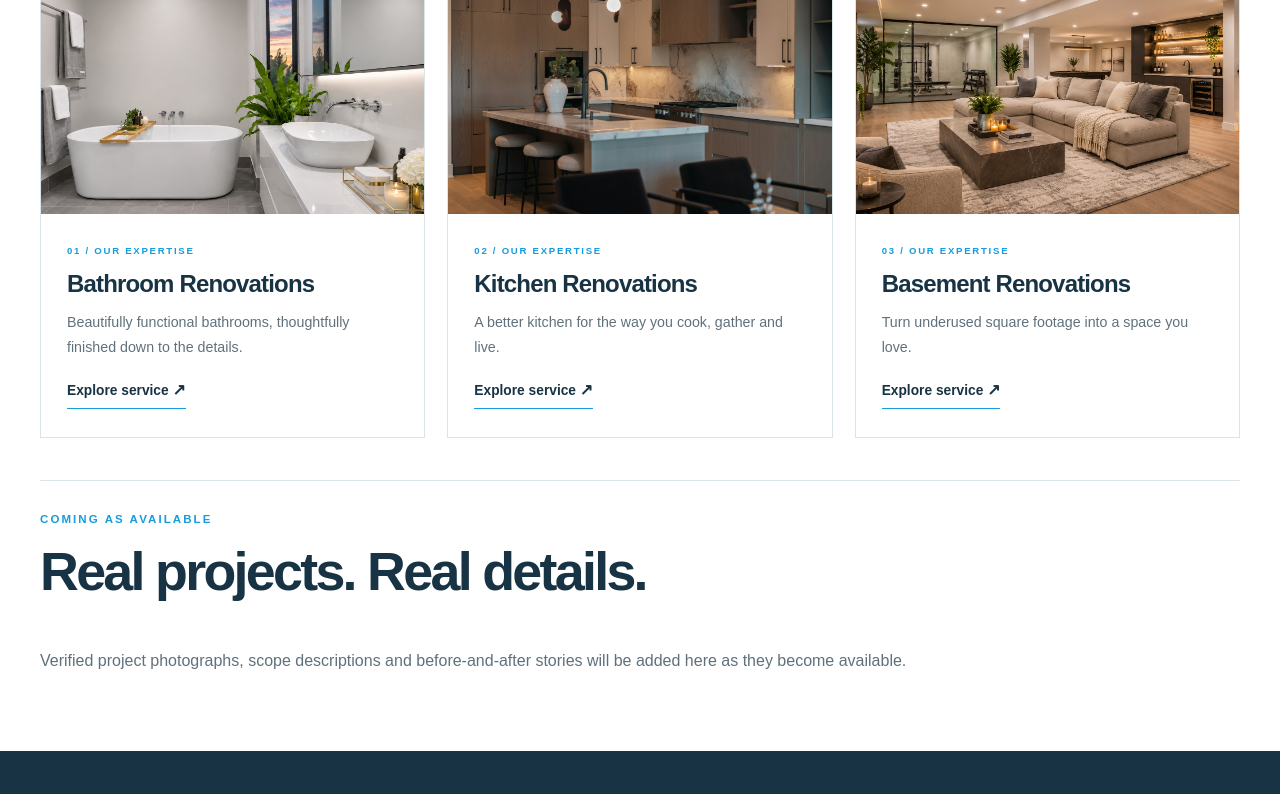
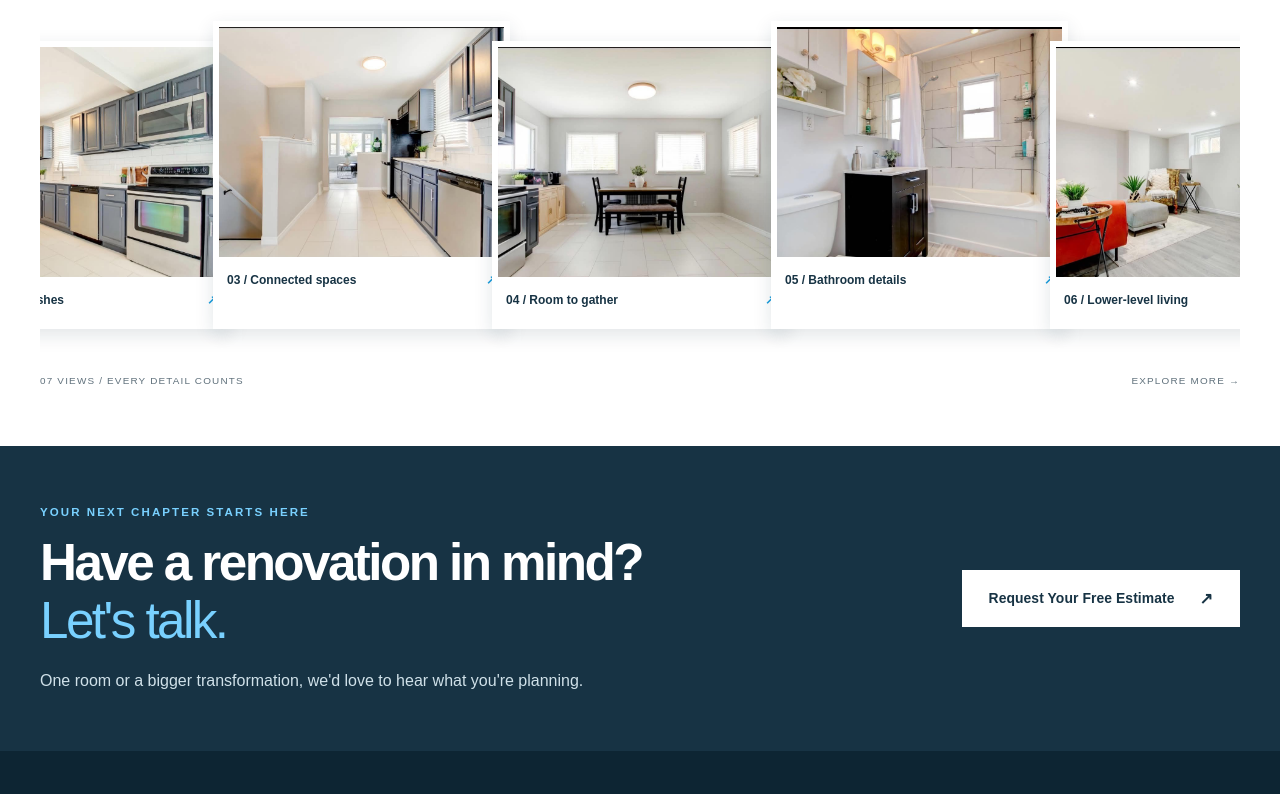
Before and after one commit to cgtrxx/everstone-site, a plain HTML site: page projects/index.html in a window 1280 px wide. Shown: the part 804-1598 px from the top of the page. Drawn offline with Linux system fonts and the light colour scheme.

Commit message:
Add centered scrolling photo gallery to Projects

```diff
--- a/assets/main.js
+++ b/assets/main.js
@@ -19,6 +19,11 @@
       }
     });
   }
+  // Start the Projects photo rail at its midpoint; subsequent scrolling is native.
+  const gallery = document.querySelector('.project-gallery-track');
+  if (gallery) {
+    gallery.scrollLeft = (gallery.scrollWidth - gallery.clientWidth) / 2;
+  }
   const year = document.querySelector('#year');
   if (year) year.textContent = new Date().getFullYear();
   const form = document.querySelector('#estimate-form');
--- a/assets/style.css
+++ b/assets/style.css
@@ -907,17 +907,6 @@ p {
 .timeline p {
   max-width: 650px;
 }
-.prominent {
-  font-size: 0.9rem;
-  background: var(--pale);
-  padding: 20px;
-  margin-bottom: 30px;
-}
-.empty-projects {
-  margin-top: 75px;
-  border-top: 1px solid var(--line);
-  padding-top: 45px;
-}
 .contact-grid {
   display: grid;
   grid-template-columns: 0.8fr 1.2fr;
@@ -1406,10 +1395,6 @@ p {
 .timeline article {
   padding: 28px 0;
 }
-.empty-projects {
-  margin-top: 42px;
-  padding-top: 28px;
-}
 @media (max-width: 1120px) {
   .feature-grid {
     gap: 44px;
@@ -1559,11 +1544,7 @@ p {
   .contact-grid {
     gap: 28px;
   }
-  .empty-projects {
-    margin-top: 32px;
-    padding-top: 24px;
-  }
-}
+  }
 
 /* A warmer, editorial voice for the trust statement. */
 .intro-strip p {
@@ -1919,3 +1900,109 @@ p {
 .service-faq .faq > div:first-child > h2 {
   margin-bottom: 0;
 }
+
+/* Projects: an editorial photo rail, usable with native scrolling and no scripts. */
+.project-gallery > .container {
+  width: min(calc(100% - 80px), 1340px);
+}
+.project-gallery-heading {
+  display: flex;
+  align-items: flex-end;
+  justify-content: space-between;
+  gap: 32px;
+  margin-bottom: 24px;
+}
+.project-gallery-heading h2 {
+  margin-bottom: 0;
+}
+.project-gallery-track {
+  display: flex;
+  overflow-x: auto;
+  isolation: isolate;
+  list-style: none;
+  margin: 0;
+  padding: 12px 6px 28px;
+  scroll-snap-type: x proximity;
+  scroll-padding-inline: 6px;
+  scrollbar-color: var(--blue) var(--pale);
+  scrollbar-width: thin;
+}
+.project-gallery-card {
+  position: relative;
+  flex: 0 0 25%;
+  min-width: 250px;
+  scroll-snap-align: center;
+  border: 6px solid #fff;
+  background: #fff;
+  box-shadow: 0 6px 18px rgb(17 47 62 / 12%);
+}
+.project-gallery-card + .project-gallery-card {
+  margin-left: -18px;
+}
+.project-gallery-card:nth-child(even) {
+  margin-top: 20px;
+}
+.project-gallery-card:hover,
+.project-gallery-card:focus-within {
+  z-index: 1;
+}
+.project-gallery-card a {
+  display: block;
+}
+.project-gallery-card img {
+  width: 100%;
+  height: 230px;
+  object-fit: cover;
+}
+.project-gallery-caption {
+  display: flex;
+  justify-content: space-between;
+  gap: 10px;
+  padding: 16px 8px;
+  color: var(--navy);
+  font-size: 0.75rem;
+  font-weight: 600;
+}
+.project-gallery-caption > span:last-child {
+  color: var(--blue);
+}
+.project-gallery-track:focus-visible,
+.project-gallery-card a:focus-visible {
+  outline: 2px solid var(--blue);
+  outline-offset: -2px;
+}
+.project-gallery-note {
+  display: flex;
+  justify-content: space-between;
+  gap: 16px;
+  margin-top: 18px;
+  color: var(--muted);
+  font-size: 0.62rem;
+  letter-spacing: 0.12em;
+}
+@media (max-width: 900px) {
+  .project-gallery > .container {
+    width: calc(100% - 40px);
+  }
+  .project-gallery-heading {
+    display: block;
+  }
+    .project-gallery-card {
+    flex-basis: 72%;
+    min-width: 0;
+  }
+  .project-gallery-card img {
+    height: 260px;
+  }
+}
+@media (max-width: 620px) {
+  .project-gallery-card {
+    flex-basis: 86%;
+  }
+  .project-gallery-card img {
+    height: 220px;
+  }
+  .project-gallery-note > span:last-child {
+    display: none;
+  }
+}
--- a/projects/index.html
+++ b/projects/index.html
@@ -58,47 +58,65 @@
           <div class="page-hero-content">
             <span class="eyebrow">THE SPACES WE TRANSFORM</span>
             <h1>A little inspiration goes a long way.</h1>
-            <p>Our project gallery is being prepared. For now, explore the kinds of spaces we help homeowners reimagine.</p>
+            <p>Explore a collection of living spaces, kitchen finishes and bathroom details.</p>
             <a class="btn" href="/contact/">Get a Free Estimate <span aria-hidden="true">↗</span></a>
           </div>
           <div class="page-hero-image"><img class="" src="/assets/local/kitchen-inspiration.f62501892f37.jpg" alt="Contemporary kitchen with wood cabinetry, marble island and visible range" loading="eager" decoding="async" /></div>
         </div>
       </section>
-      <section class="section">
+      <section class="section project-gallery" aria-labelledby="gallery-heading">
         <div class="container">
-          <p class="disclosure prominent">The images below are design inspiration only. They are not photographs of completed Paramount projects.</p>
-          <div class="service-grid">
-            <a class="service-card" href="/bathroom-renovations/"
-              ><div class="service-photo"><img class="" src="/assets/local/bathroom-inspiration.079b1faaa717.jpg" alt="Bathroom with freestanding tub, vessel sink and softly illuminated mirror" loading="lazy" decoding="async" /></div>
-              <div class="service-card-bottom">
-                <span class="eyebrow">01 / OUR EXPERTISE</span>
-                <h3>Bathroom Renovations</h3>
-                <p>Beautifully functional bathrooms, thoughtfully finished down to the details.</p>
-                <span class="text-link">Explore service <span aria-hidden="true">↗</span></span>
-              </div></a
-            ><a class="service-card" href="/kitchen-renovations/"
-              ><div class="service-photo"><img class="" src="/assets/local/kitchen-inspiration.f62501892f37.jpg" alt="Contemporary kitchen with wood cabinetry, marble island and visible range" loading="lazy" decoding="async" /></div>
-              <div class="service-card-bottom">
-                <span class="eyebrow">02 / OUR EXPERTISE</span>
-                <h3>Kitchen Renovations</h3>
-                <p>A better kitchen for the way you cook, gather and live.</p>
-                <span class="text-link">Explore service <span aria-hidden="true">↗</span></span>
-              </div></a
-            ><a class="service-card" href="/basement-renovations/"
-              ><div class="service-photo"><img class="" src="/assets/local/basement-inspiration.4fd2451e0656.jpg" alt="Warm finished basement lounge with sectional seating, illuminated wet bar and glass-enclosed gym" loading="lazy" decoding="async" /></div>
-              <div class="service-card-bottom">
-                <span class="eyebrow">03 / OUR EXPERTISE</span>
-                <h3>Basement Renovations</h3>
-                <p>Turn underused square footage into a space you love.</p>
-                <span class="text-link">Explore service <span aria-hidden="true">↗</span></span>
-              </div></a
-            >
+          <div class="project-gallery-heading">
+            <div>
+              <span class="eyebrow">A CLOSER LOOK</span>
+              <h2 id="gallery-heading">Spaces. Finishes.<br /><em>The finer details.</em></h2>
+            </div>
           </div>
-          <div class="empty-projects">
-            <span class="eyebrow">COMING AS AVAILABLE</span>
-            <h2>Real projects. Real details.</h2>
-            <p>Verified project photographs, scope descriptions and before-and-after stories will be added here as they become available.</p>
-          </div>
+          <ul class="project-gallery-track" tabindex="0" aria-label="Renovation photo gallery">
+            <li class="project-gallery-card">
+              <a href="/assets/local/project-gallery-01.69d5d721de1f.jpg" target="_blank" rel="noopener" aria-label="View photo 1: Living spaces (opens in a new tab)">
+                <img src="/assets/local/project-gallery-01.69d5d721de1f.jpg" alt="Living room with navy sectional, light flooring and an open view into the kitchen" width="1206" height="754" loading="lazy" decoding="async" />
+                <span class="project-gallery-caption"><span>01 / Living spaces</span><span aria-hidden="true">↗</span></span>
+              </a>
+            </li>
+            <li class="project-gallery-card">
+              <a href="/assets/local/project-gallery-02.b65cfb63bb1a.jpg" target="_blank" rel="noopener" aria-label="View photo 2: Kitchen finishes (opens in a new tab)">
+                <img src="/assets/local/project-gallery-02.b65cfb63bb1a.jpg" alt="Kitchen with blue-gray cabinets, white tile backsplash and stainless appliances" width="1206" height="741" loading="lazy" decoding="async" />
+                <span class="project-gallery-caption"><span>02 / Kitchen finishes</span><span aria-hidden="true">↗</span></span>
+              </a>
+            </li>
+            <li class="project-gallery-card">
+              <a href="/assets/local/project-gallery-03.26965f2a2a46.jpg" target="_blank" rel="noopener" aria-label="View photo 3: Connected spaces (opens in a new tab)">
+                <img src="/assets/local/project-gallery-03.26965f2a2a46.jpg" alt="Galley kitchen with tiled floor and stairs beside the open living area" width="1206" height="757" loading="lazy" decoding="async" />
+                <span class="project-gallery-caption"><span>03 / Connected spaces</span><span aria-hidden="true">↗</span></span>
+              </a>
+            </li>
+            <li class="project-gallery-card">
+              <a href="/assets/local/project-gallery-04.5a6f7a1b3515.jpg" target="_blank" rel="noopener" aria-label="View photo 4: Room to gather (opens in a new tab)">
+                <img src="/assets/local/project-gallery-04.5a6f7a1b3515.jpg" alt="Bright kitchen dining area with tiled floor and a wood dining table" width="1206" height="756" loading="lazy" decoding="async" />
+                <span class="project-gallery-caption"><span>04 / Room to gather</span><span aria-hidden="true">↗</span></span>
+              </a>
+            </li>
+            <li class="project-gallery-card">
+              <a href="/assets/local/project-gallery-05.f787290d8eae.jpg" target="_blank" rel="noopener" aria-label="View photo 5: Bathroom details (opens in a new tab)">
+                <img src="/assets/local/project-gallery-05.f787290d8eae.jpg" alt="Bathroom with dark vanity, white tiled tub surround and built-in shelving" width="1206" height="753" loading="lazy" decoding="async" />
+                <span class="project-gallery-caption"><span>05 / Bathroom details</span><span aria-hidden="true">↗</span></span>
+              </a>
+            </li>
+            <li class="project-gallery-card">
+              <a href="/assets/local/project-gallery-06.7e10c60c13f7.jpg" target="_blank" rel="noopener" aria-label="View photo 6: Lower-level living (opens in a new tab)">
+                <img src="/assets/local/project-gallery-06.7e10c60c13f7.jpg" alt="Finished lower-level lounge with workspace, recessed lighting and light flooring" width="1206" height="762" loading="lazy" decoding="async" />
+                <span class="project-gallery-caption"><span>06 / Lower-level living</span><span aria-hidden="true">↗</span></span>
+              </a>
+            </li>
+            <li class="project-gallery-card">
+              <a href="/assets/local/project-gallery-07.4a73a030ec05.jpg" target="_blank" rel="noopener" aria-label="View photo 7: A fresh perspective (opens in a new tab)">
+                <img src="/assets/local/project-gallery-07.4a73a030ec05.jpg" alt="Bathroom with round mirror, white vanity and glass shower enclosure" width="1206" height="756" loading="lazy" decoding="async" />
+                <span class="project-gallery-caption"><span>07 / A fresh perspective</span><span aria-hidden="true">↗</span></span>
+              </a>
+            </li>
+          </ul>
+          <div class="project-gallery-note"><span>07 VIEWS / EVERY DETAIL COUNTS</span><span aria-hidden="true">EXPLORE MORE →</span></div>
         </div>
       </section>
       <section class="final-cta">
```
Also changed, not shown: docs/asset-sources.json (+56 -0 lines), assets/local/project-gallery-01.69d5d721de1f.jpg (added), assets/local/project-gallery-02.b65cfb63bb1a.jpg (added), assets/local/project-gallery-03.26965f2a2a46.jpg (added), assets/local/project-gallery-04.5a6f7a1b3515.jpg (added), assets/local/project-gallery-05.f787290d8eae.jpg (added), assets/local/project-gallery-06.7e10c60c13f7.jpg (added), assets/local/project-gallery-07.4a73a030ec05.jpg (added).
